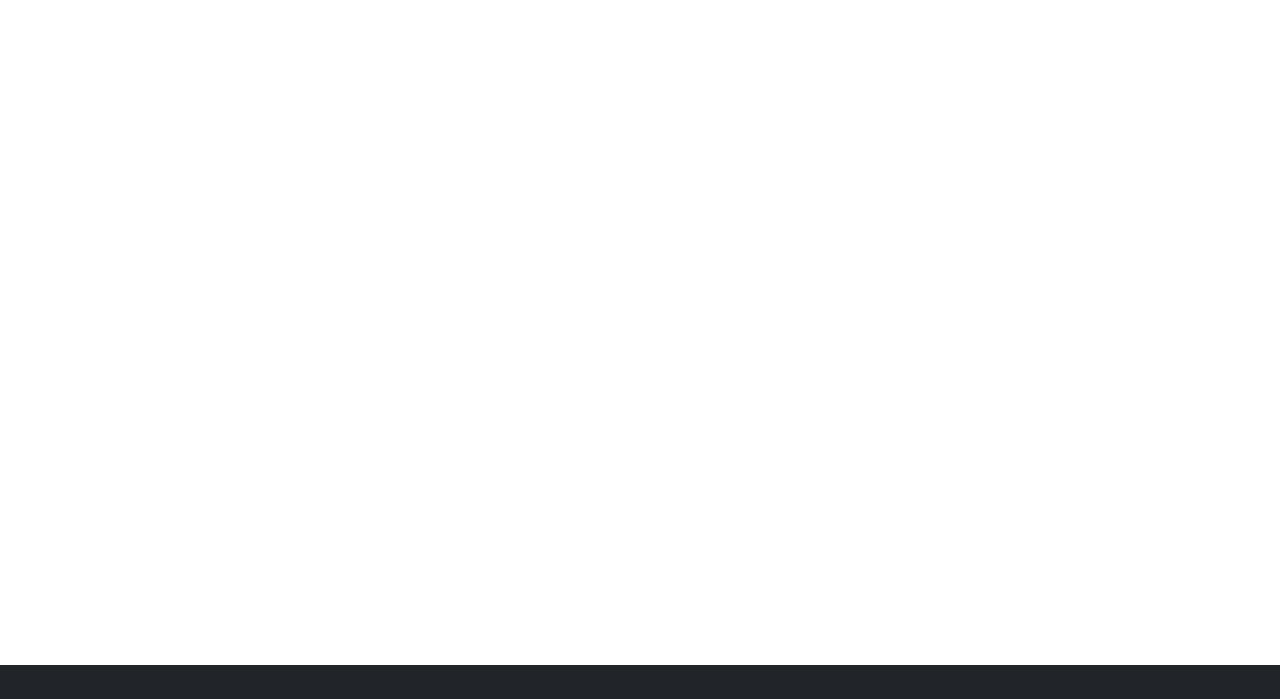
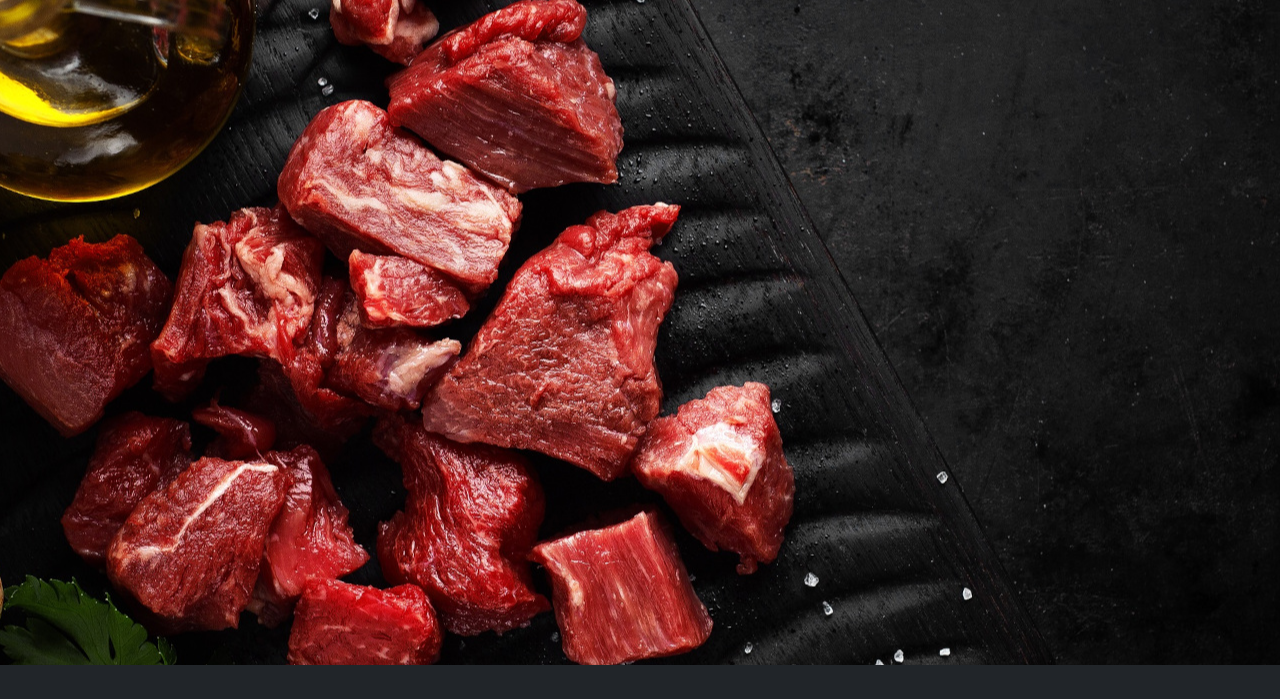
Before and after one commit to matthieu-plessier/e-chair, a plain HTML site: page index.html in a window 1280 px wide. Shown: the part 204-903 px from the top of the page. Drawn offline with nearby package versions, Linux system fonts and the light colour scheme; the site is published under a folder, as on GitHub Pages, so addresses that start at the root find nothing.

Commit message:
Image lien

```diff
--- a/assets/css/style.css
+++ b/assets/css/style.css
@@ -84,7 +84,7 @@ h1 {
     margin: 80px;
 }
 #home{
-    background-image: url(/assets/img/fond.jpg);
+    background-image: url(../img/fond.jpg);
     background-position: center;
     font-family: "roboto";
     min-height: 100vh;
```
